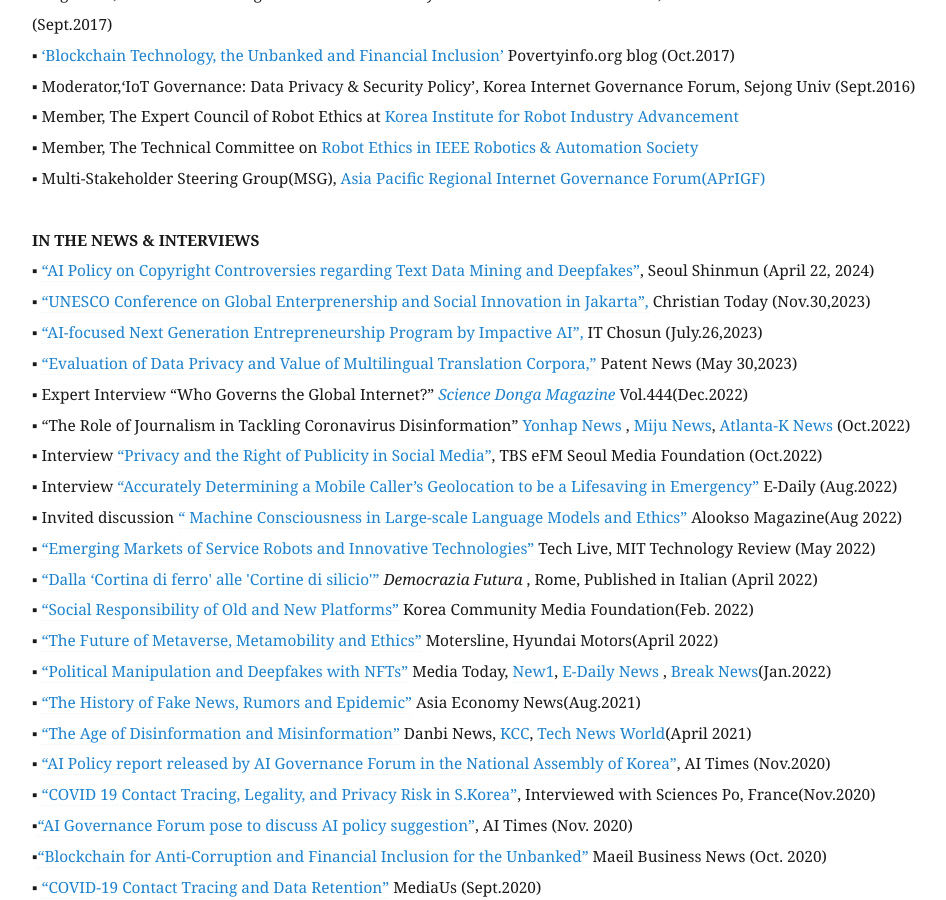
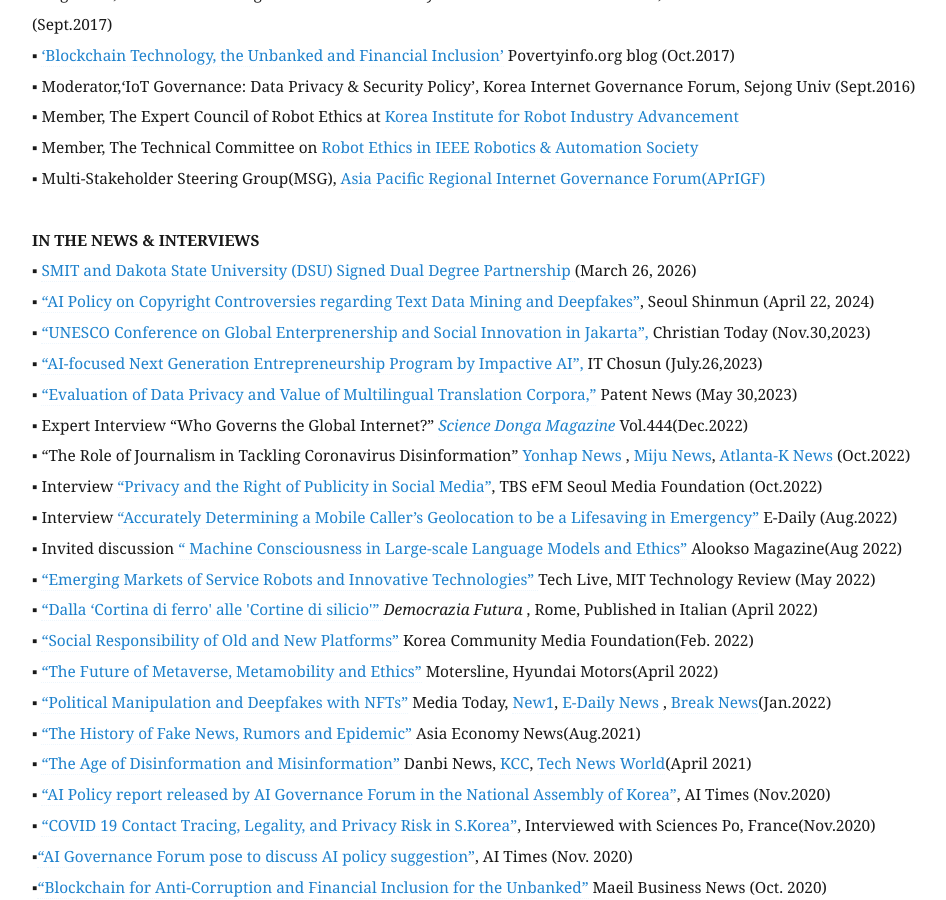
Before and after one commit to eunchangchoi/eunchangchoi.github.io, a Jekyll site: the page built from index.md, in a window 1280 px wide and 900 px high, scrolled down 10315 px. Shown: the whole window, without its empty margins (68-1014 px from the left). Built offline with Jekyll 4.4.1, drawn with Linux system fonts in a browser that asks for light colours.

Commit message:
Update index.md

```diff
--- a/index.md
+++ b/index.md
@@ -221,6 +221,7 @@
 ▪ Multi-Stakeholder Steering Group(MSG), <a href="https://ap.rigf.asia/"> Asia Pacific Regional Internet Governance Forum(APrIGF)</a> <br>
   <br>
  <strong> IN THE NEWS & INTERVIEWS</strong> <br>
+▪  <a href="https://www.newswire.co.kr/newsRead.php?no=1031088"> SMIT and Dakota State University (DSU) Signed Dual Degree Partnership </a> (March 26, 2026) <br>
 ▪ <a href="https://www.seoul.co.kr/news/editOpinion/opinion/issue-korea/2024/04/22/20240422025001">“AI Policy on Copyright Controversies regarding Text Data Mining and Deepfakes”</a>, Seoul Shinmun (April 22, 2024) <br>
 ▪  <a href="https://www.christiantoday.co.kr/news/358424"> “UNESCO Conference on Global Enterprenership and Social Innovation in Jakarta”,</a> Christian Today (Nov.30,2023)<br>
 ▪  <a href="https://it.chosun.com/news/articleView.html?idxno=2023072603892"> “AI-focused Next Generation Entrepreneurship Program by Impactive AI”, </a> IT Chosun (July.26,2023) <br>
```
